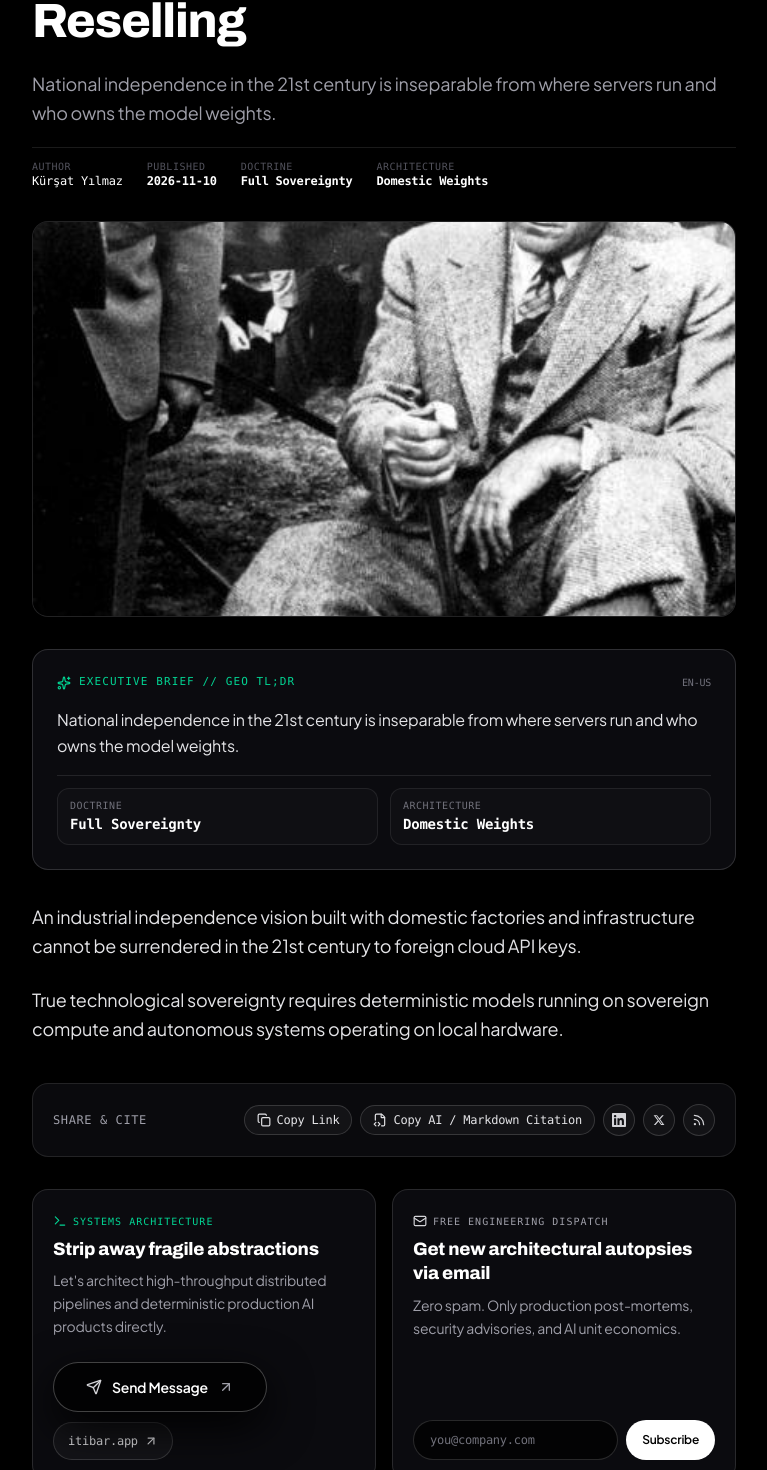
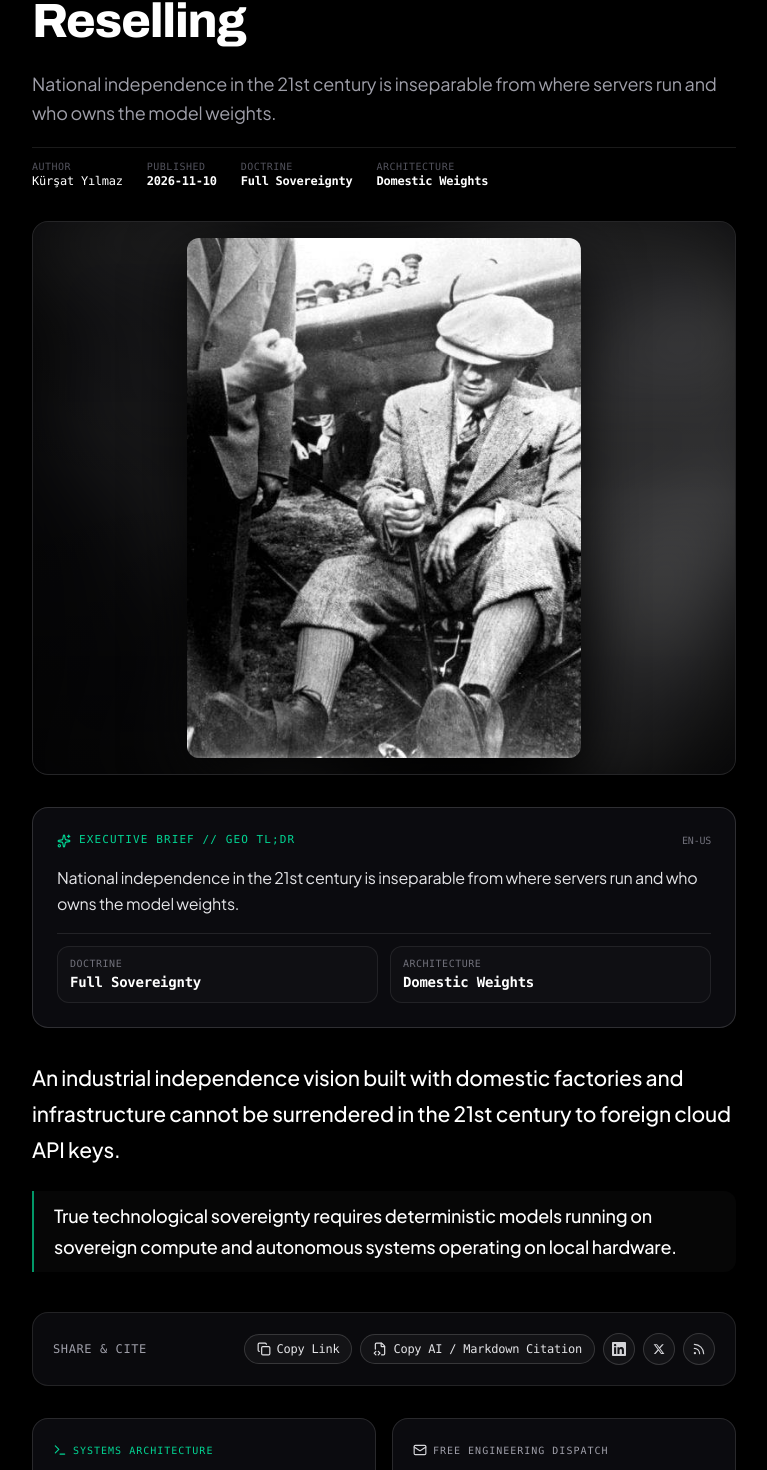
Before and after one commit to DevKursat/kursat-kisisel, a Next.js app: page /blog/10-kasim-teknolojik-egemenlik-ve-ataturk in a window 1280 px wide. Shown: the part 361-1831 px from the top of the page, without its empty margins (256-1023 px from the left). Built offline with nearby package versions, Linux system fonts and the light colour scheme.

Commit message:
feat(blog): add ambient uncropped cover frame, 3-beat typography, and floating quote share popover

```diff
--- a/src/components/BlogPostContent.tsx
+++ b/src/components/BlogPostContent.tsx
@@ -1,9 +1,16 @@
 "use client";
 
-import { useEffect, useState } from "react";
+import {
+  Fragment,
+  useCallback,
+  useEffect,
+  useRef,
+  useState,
+  type ReactNode,
+} from "react";
 import Link from "next/link";
 import { useSearchParams } from "next/navigation";
-import { motion } from "framer-motion";
+import { AnimatePresence, motion } from "framer-motion";
 import {
   ArrowLeft,
   ArrowUpRight,
@@ -46,6 +53,42 @@ import {
   GithubIcon,
 } from "@/components/Icons";
 import TypeformContactModal from "@/components/TypeformContactModal";
+
+const INLINE_TOKEN_REGEX =
+  /((?:^|(?<=[\s([{"“—]))(?:'[^'\n]{2,40}'|(?:\$|%)?\d+(?:[.,]\d+)*(?:\+|%|x|K|M|B|ms|GB|TB|MB)?)(?=$|[\s.,:;!?)\]}"”'/]))/g;
+
+function renderFormattedParagraph(text: string): ReactNode {
+  const parts = text.split(INLINE_TOKEN_REGEX);
+  if (parts.length <= 1) return text;
+
+  return parts.map((part, index) => {
+    if (!part) return null;
+    const isQuoted =
+      part.startsWith("'") && part.endsWith("'") && part.length >= 4;
+    if (isQuoted) {
+      return (
+        <span
+          key={index}
+          className="text-white font-medium bg-white/[0.05] px-1.5 py-0.5 rounded-md border border-white/10"
+        >
+          {part}
+        </span>
+      );
+    }
+
+    const isMetric =
+      /^(?:\$|%)?\d+(?:[.,]\d+)*(?:\+|%|x|K|M|B|ms|GB|TB|MB)?$/.test(part);
+    if (isMetric) {
+      return (
+        <span key={index} className="text-white font-semibold tabular-nums">
+          {part}
+        </span>
+      );
+    }
+
+    return <Fragment key={index}>{part}</Fragment>;
+  });
+}
 
 export function BlogPostArticleBody({
   rawPost,
@@ -90,6 +133,13 @@ export function ArticleMarkup({
 }) {
   const [copiedLink, setCopiedLink] = useState(false);
   const [copiedCitation, setCopiedCitation] = useState(false);
+  const articleBodyRef = useRef<HTMLDivElement | null>(null);
+  const [selectionPopover, setSelectionPopover] = useState<{
+    text: string;
+    top: number;
+    left: number;
+    copied: boolean;
+  } | null>(null);
 
   const post = getLocalizedPost(rawPost, activeLang);
   const langMeta = getBlogLangMeta(activeLang);
@@ -175,6 +225,98 @@ export function ArticleMarkup({
       localStorage.setItem(BLOG_LANG_STORAGE_KEY, activeLang);
     }
   }, [post.title, activeLang, hasExplicitQueryLang]);
+
+  const syncSelectionPopover = useCallback(() => {
+    const container = articleBodyRef.current;
+    const selection = window.getSelection();
+    if (
+      !container ||
+      !selection ||
+      selection.rangeCount === 0 ||
+      selection.isCollapsed
+    ) {
+      setSelectionPopover(null);
+      return;
+    }
+
+    const rawText = selection.toString().replace(/\s+/g, " ").trim();
+    if (rawText.length < 8 || rawText.length > 360) {
+      setSelectionPopover(null);
+      return;
+    }
+
+    const range = selection.getRangeAt(0);
+    if (!container.contains(range.commonAncestorContainer)) {
+      setSelectionPopover(null);
+      return;
+    }
+
+    const rect = range.getBoundingClientRect();
+    if (!rect || (rect.width === 0 && rect.height === 0)) {
+      setSelectionPopover(null);
+      return;
+    }
+
+    const clampedLeft = Math.min(
+      Math.max(132, rect.left + rect.width / 2),
+      window.innerWidth - 132
+    );
+    const top = Math.max(76, rect.top - 52);
+
+    setSelectionPopover({
+      text: rawText,
+      top,
+      left: clampedLeft,
+      copied: false,
+    });
+  }, []);
+
+  useEffect(() => {
+    let rafId = 0;
+
+    const handleSelectionTrigger = () => {
+      cancelAnimationFrame(rafId);
+      rafId = requestAnimationFrame(syncSelectionPopover);
+    };
+
+    const handleMouseDown = (e: MouseEvent) => {
+      const target = e.target as Element | null;
+      if (target?.closest?.("#selection-share-popover")) return;
+      setSelectionPopover(null);
+    };
+
+    const handleScroll = () => {
+      setSelectionPopover(null);
+    };
+
+    document.addEventListener("mouseup", handleSelectionTrigger);
+    document.addEventListener("keyup", handleSelectionTrigger);
+    document.addEventListener("mousedown", handleMouseDown);
+    window.addEventListener("scroll", handleScroll, { passive: true });
+
+    return () => {
+      cancelAnimationFrame(rafId);
+      document.removeEventListener("mouseup", handleSelectionTrigger);
+      document.removeEventListener("keyup", handleSelectionTrigger);
+      document.removeEventListener("mousedown", handleMouseDown);
+      window.removeEventListener("scroll", handleScroll);
+    };
+  }, [syncSelectionPopover]);
+
+  const handleCopyQuote = async () => {
+    if (!selectionPopover) return;
+    const formatted = `"${selectionPopover.text}" — Kürşat Yılmaz (${articleUrl})`;
+    try {
+      await navigator.clipboard.writeText(formatted);
+      setSelectionPopover((prev) => (prev ? { ...prev, copied: true } : null));
+      setTimeout(() => {
+        setSelectionPopover(null);
+        window.getSelection()?.removeAllRanges();
+      }, 1200);
+    } catch {
+      // Clipboard API unavailable
+    }
+  };
 
   const handleCopyLink = async () => {
     try {
@@ -299,6 +441,59 @@ export function ArticleMarkup({
       <div className="fixed top-0 left-0 right-0 z-[60] pointer-events-none">
         <ScrollProgress className="h-[2px] bg-gradient-to-r from-white/20 via-white to-white" />
       </div>
+
+      {/* Floating Selection Quote / Share Popover */}
+      <AnimatePresence>
+        {selectionPopover && (
+          <motion.div
+            id="selection-share-popover"
+            role="toolbar"
+            aria-label={isTr ? "Alıntı paylaşım çubuğu" : "Quote share toolbar"}
+            initial={{ opacity: 0, y: 6, scale: 0.96 }}
+            animate={{ opacity: 1, y: 0, scale: 1 }}
+            exit={{ opacity: 0, y: 4, scale: 0.96 }}
+            transition={{ type: "spring", stiffness: 420, damping: 28 }}
+            onMouseDown={(e) => e.preventDefault()}
+            style={{
+              top: `${selectionPopover.top}px`,
+              left: `${selectionPopover.left}px`,
+            }}
+            className="fixed z-50 -translate-x-1/2 flex items-center gap-1 rounded-full border border-white/20 bg-[#0b0b10]/95 backdrop-blur-xl px-2 py-1.5 shadow-[0_12px_36px_rgba(0,0,0,0.85)]"
+          >
+            <a
+              href={`https://x.com/intent/tweet?text=${encodeURIComponent(
+                `"${selectionPopover.text}" — @DevKursat`
+              )}&url=${encodeURIComponent(articleUrl)}`}
+              target="_blank"
+              rel="noopener noreferrer"
+              className="inline-flex items-center gap-1.5 px-2.5 py-1 rounded-full bg-white text-black hover:bg-zinc-200 text-[11px] font-mono font-semibold transition-colors whitespace-nowrap"
+            >
+              <TwitterXIcon className="w-3 h-3 text-black" />
+              <span>{isTr ? "X'te Paylaş" : "Share on X"}</span>
+            </a>
+
+            <button
+              type="button"
+              onClick={handleCopyQuote}
+              className="inline-flex items-center gap-1.5 px-2.5 py-1 rounded-full text-zinc-200 hover:bg-white/10 hover:text-white text-[11px] font-mono transition-colors whitespace-nowrap"
+            >
+              {selectionPopover.copied ? (
+                <>
+                  <Check className="w-3 h-3 text-emerald-400" />
+                  <span className="text-emerald-300">
+                    {isTr ? "Kopyalandı" : "Copied"}
+                  </span>
+                </>
+              ) : (
+                <>
+                  <Copy className="w-3 h-3" />
+                  <span>{isTr ? "Alıntıla" : "Copy Quote"}</span>
+                </>
+              )}
+            </button>
+          </motion.div>
+        )}
+      </AnimatePresence>
 
       {/* Localized Sticky Navbar */}
       <nav className="fixed top-0 left-0 w-full z-50 border-b border-white/10 bg-[#000000]/80 backdrop-blur-xl">
@@ -427,14 +622,22 @@ export function ArticleMarkup({
           </div>
         </header>
 
-        {/* Cover Image */}
-        <div className="relative w-full aspect-video rounded-2xl overflow-hidden border border-white/10 bg-zinc-950 mb-8">
+        {/* Cover Image — Uncropped Editorial Frame with Ambient Backdrop */}
+        <figure className="relative w-full rounded-2xl overflow-hidden border border-white/12 bg-[#070709] mb-8 p-2 sm:p-4 flex items-center justify-center min-h-[240px] max-h-[560px]">
           <img
             src={post.imageUrl}
+            alt=""
+            aria-hidden="true"
+            className="pointer-events-none select-none absolute inset-0 w-full h-full object-cover blur-2xl opacity-30 scale-110"
+          />
+          <div className="pointer-events-none absolute inset-0 bg-gradient-to-t from-black/50 via-transparent to-black/30" />
+          <img
+            id="article-cover-image"
+            src={post.imageUrl}
             alt={post.title}
-            className="w-full h-full object-cover"
+            className="relative z-10 w-auto max-w-full max-h-[520px] h-auto object-contain rounded-xl shadow-[0_20px_60px_rgba(0,0,0,0.85)]"
           />
-        </div>
+        </figure>
 
         {/* GEO Executive Brief / TL;DR Card */}
         <aside
@@ -476,11 +679,51 @@ export function ArticleMarkup({
           </div>
         </aside>
 
-        {/* Article Body */}
-        <div className="space-y-6 text-zinc-200 text-base sm:text-lg leading-relaxed font-normal">
-          {post.content.map((paragraph, idx) => (
-            <p key={idx}>{paragraph}</p>
-          ))}
+        {/* Article Body — 3-Beat Editorial Typography */}
+        <div
+          id="article-body-content"
+          ref={articleBodyRef}
+          className="space-y-6 font-normal"
+        >
+          {post.content.map((paragraph, idx) => {
+            const isLeadHook = idx === 0;
+            const isPunchline =
+              idx === post.content.length - 1 && post.content.length > 1;
+
+            if (isLeadHook) {
+              return (
+                <p
+                  key={idx}
+                  data-beat="hook"
+                  className="text-lg sm:text-[21px] text-white font-medium leading-[1.7] tracking-[-0.01em]"
+                >
+                  {renderFormattedParagraph(paragraph)}
+                </p>
+              );
+            }
+
+            if (isPunchline) {
+              return (
+                <p
+                  key={idx}
+                  data-beat="punchline"
+                  className="relative pl-4 sm:pl-5 py-2.5 border-l-2 border-emerald-400/70 bg-white/[0.025] rounded-r-xl text-base sm:text-[18px] text-white font-medium leading-[1.7]"
+                >
+                  {renderFormattedParagraph(paragraph)}
+                </p>
+              );
+            }
+
+            return (
+              <p
+                key={idx}
+                data-beat="analysis"
+                className="text-base sm:text-[17.5px] text-zinc-300 leading-[1.8]"
+              >
+                {renderFormattedParagraph(paragraph)}
+              </p>
+            );
+          })}
         </div>
 
         {/* Interactive Citation & Share Toolbar */}
```
